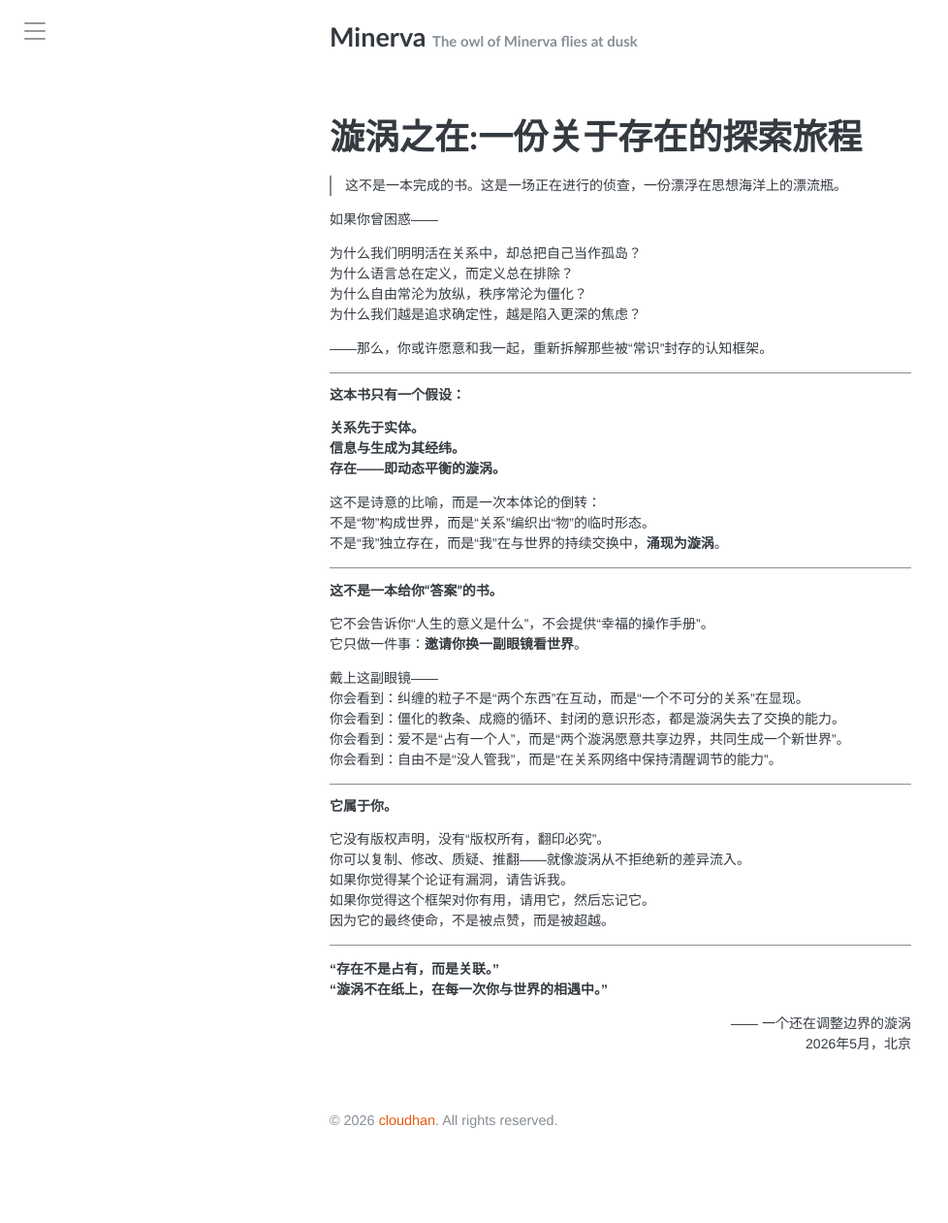
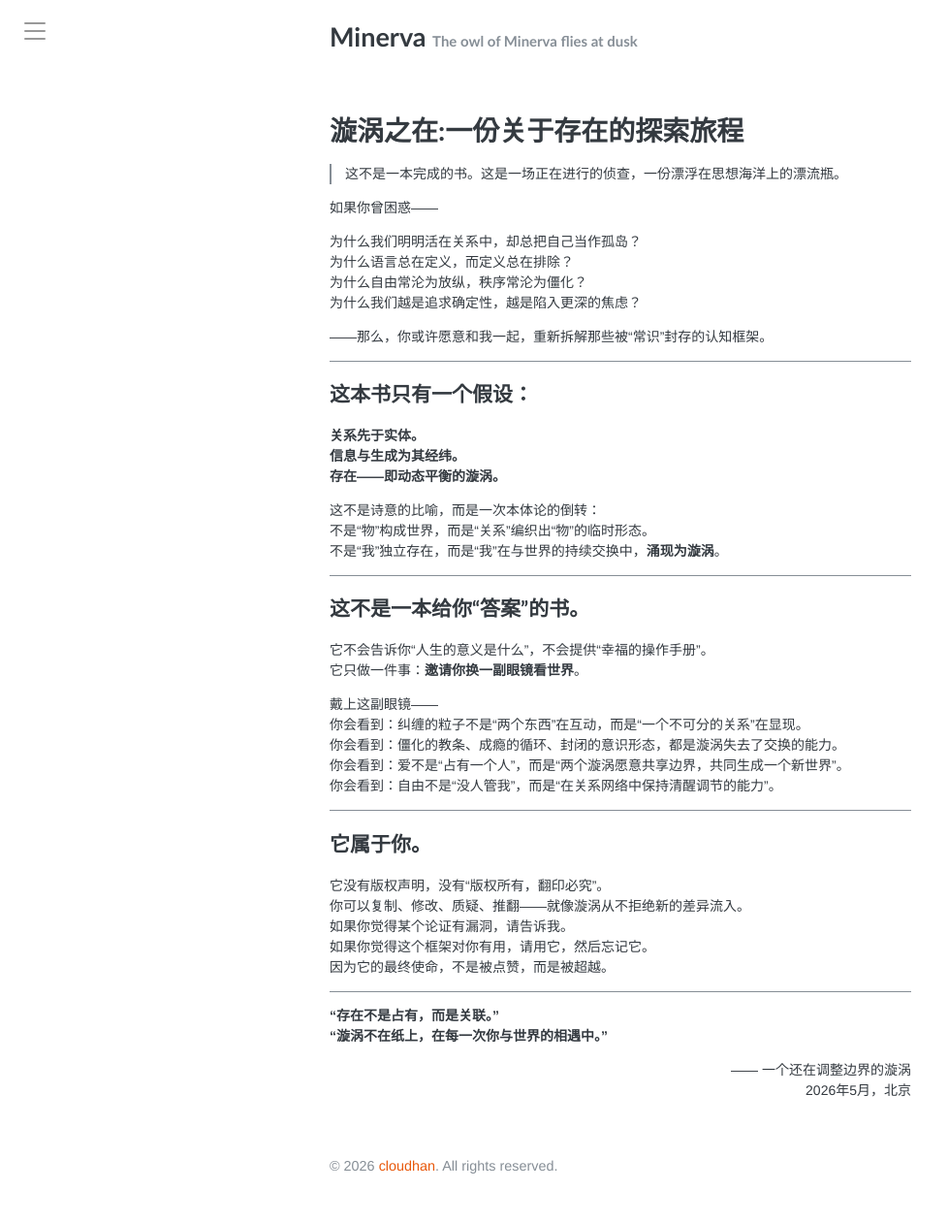
Before and after one commit to symphonyh/symphonyh.github.io, a Jekyll site: the page built from documents.md, in a window 1280 px wide. Shown: the whole page at 97% size, without its empty margins (0-978 px from the left). Built offline with Jekyll 4.4.1, drawn with Linux system fonts in a browser that asks for light colours; before the commit the page ends 1213 px from its top, so only the background shows below that.

Commit message:
Update _page.scss

```diff
--- a/_sass/tao/_page.scss
+++ b/_sass/tao/_page.scss
@@ -66,15 +66,6 @@ a.post-tag {
 .about-text {
   font-size: .875rem;
 }
-  .page.about-text-page .page-content {
-    font-size: .875rem;
-  }
-
-  .page.about-text-page .page-content h1,
-  .page.about-text-page .page-content h2,
-  .page.about-text-page .page-content h3,
-  .page.about-text-page .page-content h4,
-  .page.about-text-page .page-content h5,
-  .page.about-text-page .page-content h6 {
-    font-size: unset;
-  }
+.page.about-text-page {
+  font-size: .875rem;
+}
```
